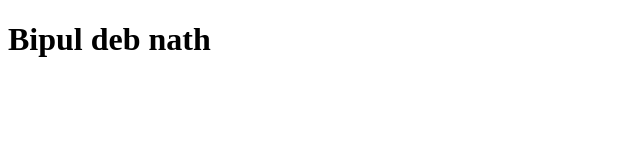
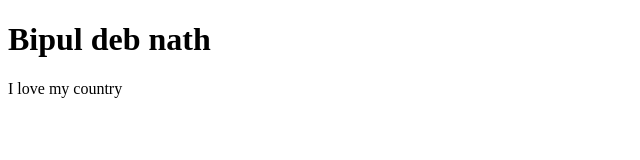
Before and after one commit to bipulnath1234/File-send-to-new-ripo, a plain HTML site: page index.html in a window 1280 px wide. Shown: the whole page, without its empty margins (0-640 px from the left). Drawn offline with Linux system fonts and the light colour scheme.

Commit message:
p tag send

```diff
--- a/index.html
+++ b/index.html
@@ -8,5 +8,6 @@
 </head>
 <body>
     <h1>Bipul deb nath</h1>
+    <p> I love my country</p>
 </body>
 </html>
```
